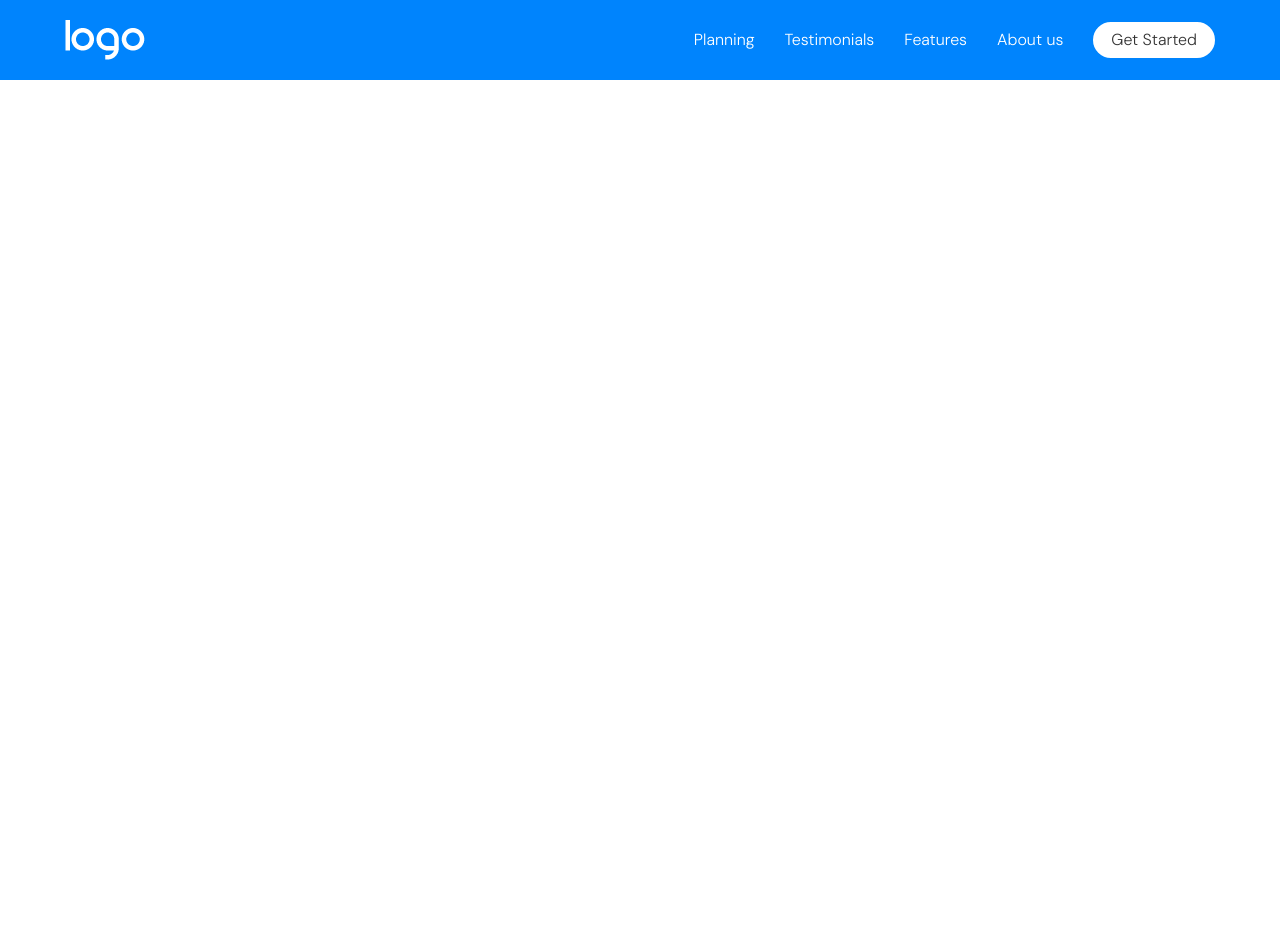
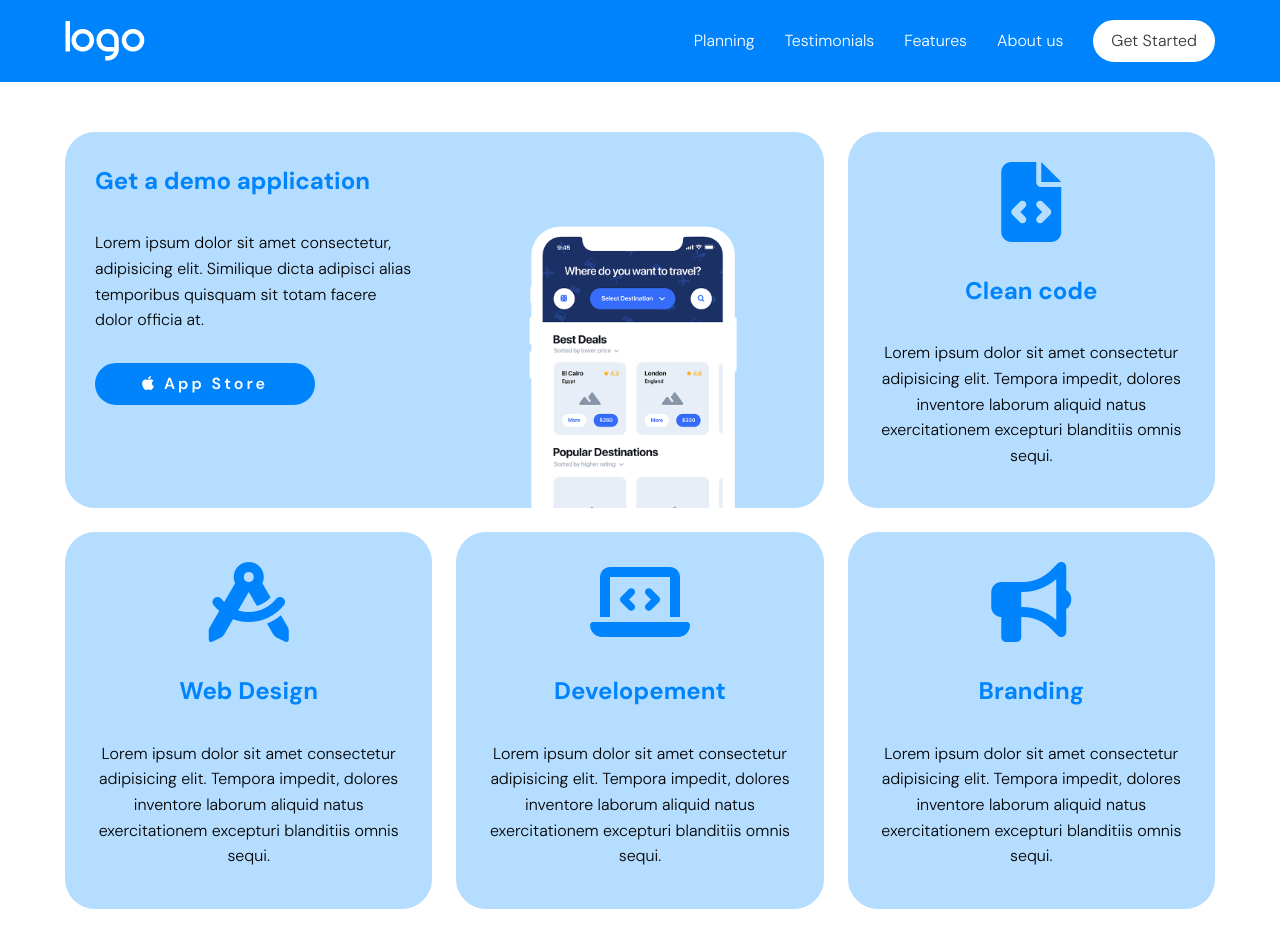
Before and after one commit to AnatoliyZakhryapin/htmlcss-responsive-layout, a plain HTML site: page index.html in a window 1280 px wide. Before the commit the page ends 800 px from the top, so only its background shows below. Drawn offline with Linux system fonts and the light colour scheme.

Commit message:
ADD page-hero

```diff
--- a/css/responsive.css
+++ b/css/responsive.css
@@ -1,6 +1,28 @@
+/* Small devices (landscape phones, 576px and up) */
+@media (min-width: 576px) {
+
+}
+
 /*  Medium devices (tablets, 768px and up) */
 @media (min-width: 768px) {
+    .col-m-4 {
+        flex-basis: calc((100% / 12) * 4);
+    }
+    .col-m-8 {
+        flex-basis: calc((100% / 12) * 8);
+    }
+    .page-hero {
+        padding-bottom: 100px;
+    }
+    .page-hero .row {
+        flex-wrap: wrap;
+    }
+    .card-hero__image {
+        margin-left: 0;
+    }
 
+
+}
 
 /* Large devices (desktops, 992px and up) */
 @media (min-width: 992px) {
@@ -10,5 +32,15 @@
     .nav-menu.m {
         display: flex;
     }
+    .page-hero .card {
+        flex-direction: row;
+    }
+    .card-hero__image{
+        display: flex;
+        align-items: flex-end;
+        margin: 0 auto;
+    }
+    .col-m-8 .card-hero > *{
+        flex-basis: 50%;
+    }
 }
-}
--- a/css/style.css
+++ b/css/style.css
@@ -27,6 +27,7 @@ html {
 body {
     font-size: 16px;
     font-weight: 300;
+    line-height: 1.6;
 }
 
 body > * {
@@ -60,11 +61,12 @@ img {
 
 .row {
     display: flex;
-    /* flex-wrap: wrap; */
+     flex-wrap: wrap;
+     row-gap: 24px;
 }
 
 .row > [class^='col'] {
-    padding: 0 12px;
+    padding: 0px 12px;
 }
 
 /* .col-2 {
@@ -111,20 +113,25 @@ img {
     flex-basis: calc((100% / 12) * 12);
 }
 
+*/
 .flex {
     display: flex;
 }
 
+.flex-direction-column {
+    flex-direction: column;
+}
 
-
-
-*/
 .space-between {
     justify-content: space-between;
 }
 
 .item-center {
     align-items: center;
+}
+
+.text-align-centr {
+    text-align: center;
 }
 
 :root {
@@ -140,15 +147,30 @@ img {
     background-color: var(--light-white);
 }
 
+.bg-blue {
+    background-color: var(--blue);
+}
+
+
 .button {
     display: inline-block;
-    padding: 0px 16px;
+    padding: 0px 45px;
     color: var(--dark-grey);
     white-space: nowrap;
-    border: 2px solid var(--light-white);
+    border: 2px solid ;
     border-radius: 999px;
+    line-height: 38px;
 }
 
+.card {
+    display: flex;
+    flex-direction: column;
+    border-radius: 30px;
+}
+
+[class^='col'] .card {
+    height: 100%;
+}
 /* HEADER SETTING */
 
 .page-header {
@@ -178,8 +200,55 @@ img {
     font-size: 32px;
 }
 
-.page-header
+.nav-menu .button {
+    border-color: var(--light-white);
+    padding: 0px 16px;
+}
 /* MAIN SETTING */
+
+/* page-hero */
+
+.page-hero {
+    padding-top: 50px;
+    padding-bottom: 75px;
+}
+.card-hero {
+    background-color: var(--light-blue);
+}
+
+.card-hero__body > i {
+    color: var(--blue);
+    font-size: 80px;
+}
+
+.card-hero h2 {
+    color: var(--blue);
+}
+
+.card-hero__body {
+    display: flex;
+    flex-direction: column;
+    gap: 30px;
+    padding: 30px 30px 40px 30px;
+}
+
+.page-hero .button {
+    border-color: var(--blue);
+    color: var(--light-white);
+    align-self: self-start;
+    letter-spacing: 3px;
+    font-weight: 600;
+}
+
+.button > i {
+    color: currentColor;
+}
+
+.card-hero__image {
+    width: 100%;
+    max-width: 260px;
+    margin: 0 auto;
+}
 
 /* FOOTER SETTING */
 
--- a/index.html
+++ b/index.html
@@ -47,7 +47,64 @@
 
     <!-- Start page-main-->
     <main class="page-main">
+        <section class="page-hero">
+            <div class="container">
+                <div class="row">
+                    <div class="col col-m-8">
+                        <div class="card card-hero">
+                            <div class="card-hero__body">
+                                <h2>Get a demo application</h2>
+                                <p>Lorem ipsum dolor sit amet consectetur, adipisicing elit. Similique dicta adipisci alias temporibus quisquam sit totam facere dolor officia at.</p>
+                                <a class="button bg-blue" href="">
+                                    <i class="fa-brands fa-apple"></i>
+                                    App Store
+                                </a>
+                            </div>
+                            <figure class="card-hero__image">
+                                <img class="image" src="./img/phone.png" alt="">
+                            </figure>
+                        </div>
 
+                    </div>
+                    <div class="col col-m-4">
+                        <div class="card card-hero text-align-centr">
+                            <div class="card-hero__body">
+                                <i class="fa-solid fa-file-code"></i>
+                                <h2>Clean code</h2>
+                                <p>Lorem ipsum dolor sit amet consectetur adipisicing elit. Tempora impedit, dolores inventore laborum aliquid natus exercitationem excepturi blanditiis omnis sequi.</p>
+                            </div>
+                        </div>
+                    </div>
+                    <div class="col col-m-4">
+                        <div class="card card-hero text-align-centr">
+                            <div class="card-hero__body">
+                                <i class="fa-solid fa-compass-drafting"></i>
+                                <h2>Web Design</h2>
+                                <p>Lorem ipsum dolor sit amet consectetur adipisicing elit. Tempora impedit, dolores inventore laborum aliquid natus exercitationem excepturi blanditiis omnis sequi.</p>
+                            </div>
+                        </div>
+                    </div>
+                    <div class="col col-m-4">
+                        <div class="card card-hero text-align-centr">
+                            <div class="card-hero__body">
+                                <i class="fa-solid fa-laptop-code"></i>
+                                <h2>Developement</h2>
+                                <p>Lorem ipsum dolor sit amet consectetur adipisicing elit. Tempora impedit, dolores inventore laborum aliquid natus exercitationem excepturi blanditiis omnis sequi.</p>
+                            </div>
+                        </div>
+                    </div>
+                    <div class="col col-m-4">
+                        <div class="card card-hero text-align-centr">
+                            <div class="card-hero__body">
+                                <i class="fa-solid fa-bullhorn"></i>
+                                <h2>Branding</h2>
+                                <p>Lorem ipsum dolor sit amet consectetur adipisicing elit. Tempora impedit, dolores inventore laborum aliquid natus exercitationem excepturi blanditiis omnis sequi.</p>
+                            </div>
+                        </div>
+                    </div>
+                </div>
+            </div>
+        </section>
     </main>
     <!-- End page-main-->
 
```
